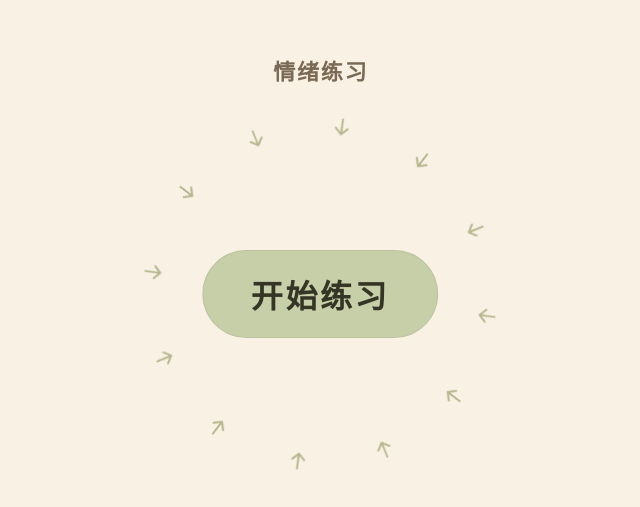
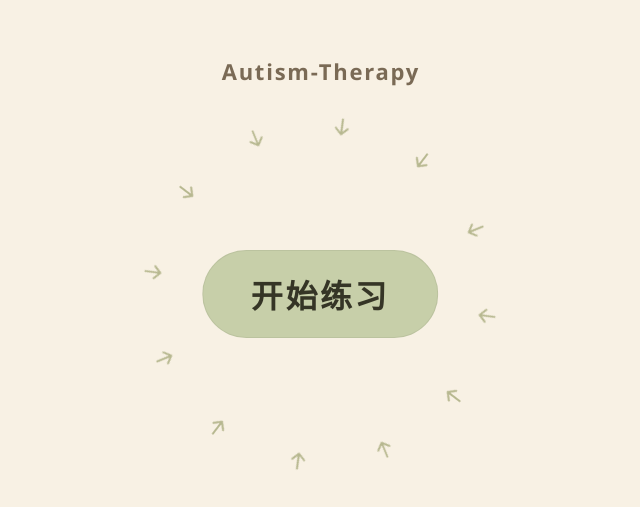
Before and after one commit to morthos0808-ctrl/autism-therapy, a plain HTML site: page index.html in a window 1280 px wide. Shown: the part 181-688 px from the top of the page, without its empty margins (320-960 px from the left). Drawn offline with Linux system fonts and the light colour scheme.

Commit message:
Rename site to Autism-Therapy

```diff
--- a/index.html
+++ b/index.html
@@ -5,14 +5,14 @@
     <meta name="viewport" content="width=device-width, initial-scale=1.0" />
     <meta name="color-scheme" content="light" />
     <meta name="theme-color" content="#f8f1e4" />
-    <title>情绪练习</title>
+    <title>Autism-Therapy</title>
     <link rel="stylesheet" href="styles.css" />
   </head>
   <body>
     <section id="screen-start" class="screen screen--start" aria-labelledby="start-title">
       <div class="start-inner">
         <div class="start-content">
-          <h1 id="start-title" class="start-title">情绪练习</h1>
+          <h1 id="start-title" class="start-title">Autism-Therapy</h1>
 
           <div class="cta-wrap">
             <div class="orbit" aria-hidden="true">
```
